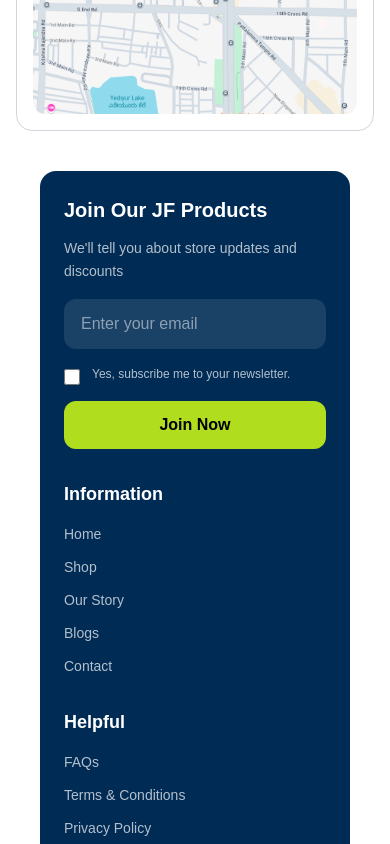
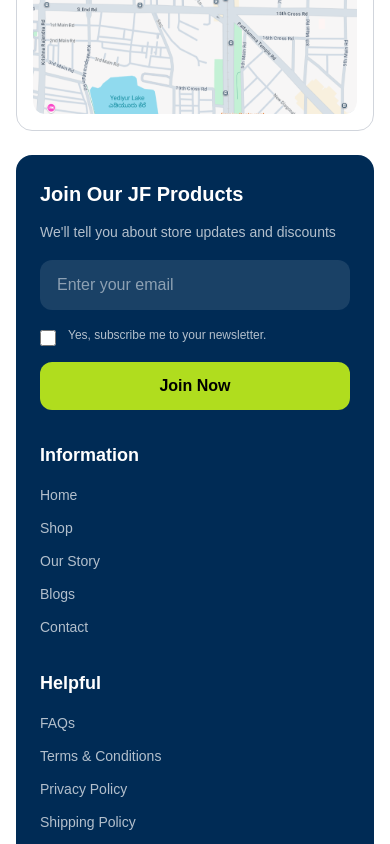
Before and after one commit to dev-mdsohagmiya/techorbitit-front, a Next.js app: page / in a window 390 px wide. Shown: the part 5480-6324 px from the top of the page. Built offline with nearby package versions, Linux system fonts and the light colour scheme.

Commit message:
fix container issues in the footer

```diff
--- a/app/page.js
+++ b/app/page.js
@@ -40,7 +40,7 @@ export default function Home() {
       <div className="max-w-[1280px] m-auto pt-8 md:pt-16 lg:pt-[220px]">
         <ContactUS />
       </div>
-      <div className="px-10 py-10">
+      <div className="px-4 md:px-6 lg:px-10 py-6 md:py-8 lg:py-10">
         <Footer />
       </div>
     </div>
```
